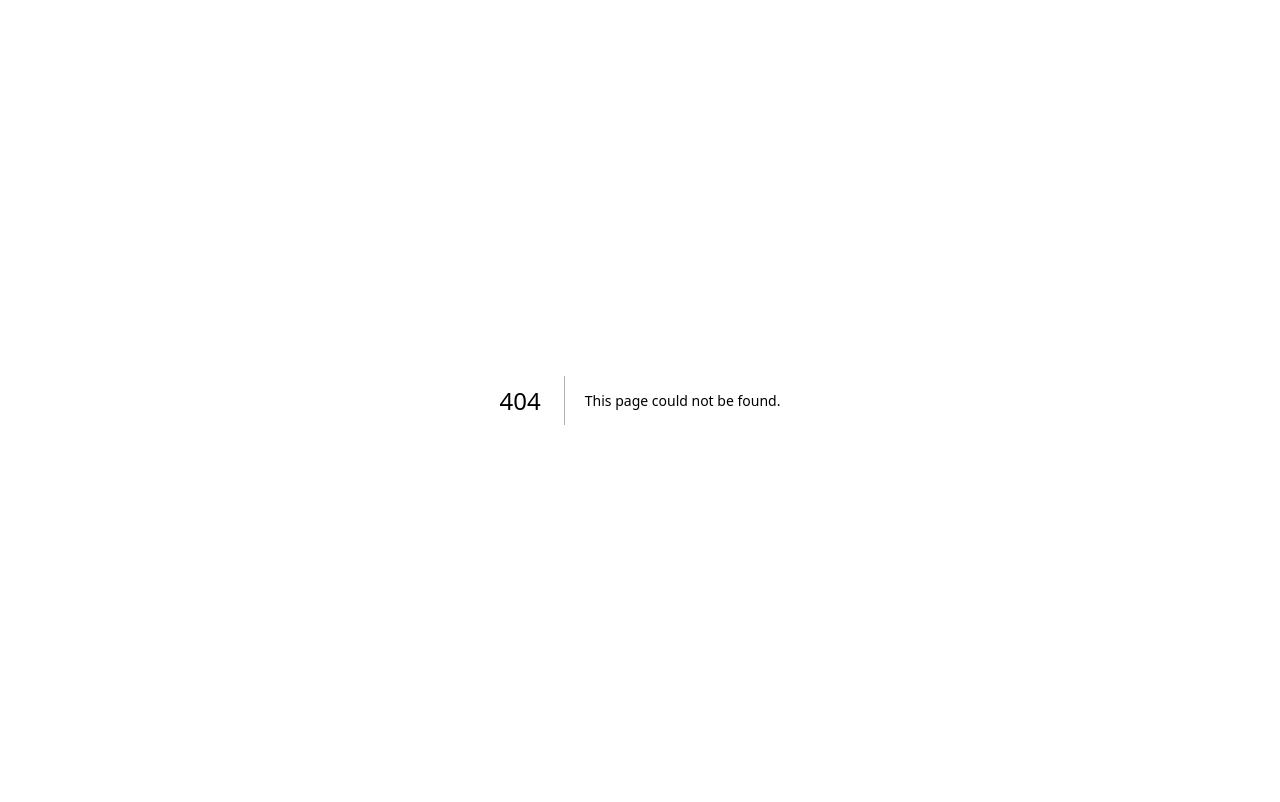
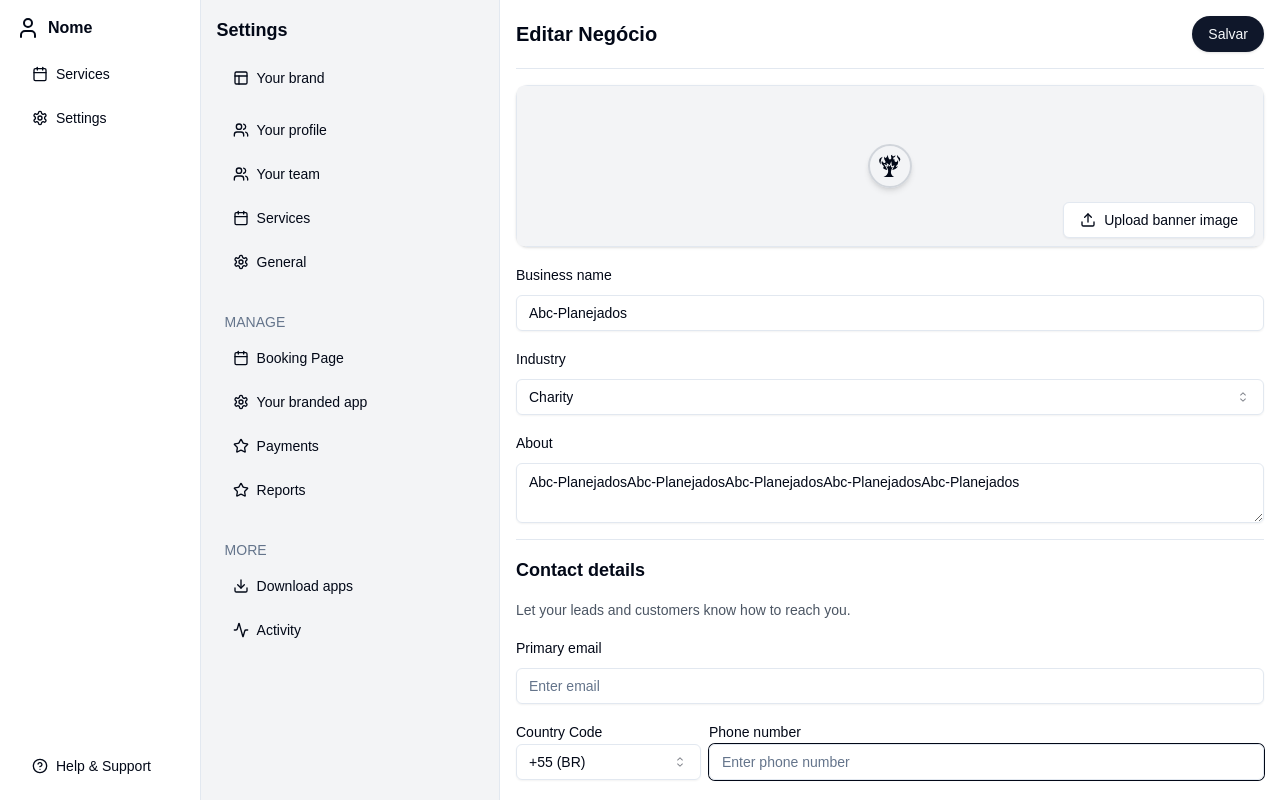
Before and after one commit to mynute-app/mynute-next, a Next.js app: page /admin/settings/your-brand/ceb0 in a window 1280 px wide. Before the commit this address had no page. Shown: the top 802 px of the page. Built offline with nearby package versions, Linux system fonts and the light colour scheme; data requests are answered from the project's data file.

Commit message:
feature: criado o edit de empresas

```diff
--- a/package.json
+++ b/package.json
@@ -29,6 +29,7 @@
     "clsx": "^2.1.1",
     "json-server": "^1.0.0-beta.3",
     "lucide-react": "^0.446.0",
+    "motion": "^11.11.17",
     "next": "14.2.13",
     "next-auth": "^5.0.0-beta.25",
     "prisma": "^5.20.0",
--- a/server.json
+++ b/server.json
@@ -28,40 +28,10 @@
   ],
   "business": [
     {
-      "id": "085a",
-      "businessName": "Vitor Shop",
-      "industry": "Computers",
-      "about": "A loja Vitor shopA loja Vitor shopA loja Vitor shopA loja Vitor shopA loja Vitor shop A loja Vitor shopA loja Vitor shop",
-      "contact": {
-        "email": "vitoraugustodemattos@gmail.com",
-        "phoneNumbers": [
-          {
-            "countryCode": "+55",
-            "phone": "11971351731"
-          }
-        ]
-      }
-    },
-    {
-      "id": "694e",
-      "businessName": "Teste",
-      "industry": "Clinic",
-      "about": "TesteTesteTesteTeste",
-      "contact": {
-        "email": "vitoraugustodemattos@gmail.com",
-        "phoneNumbers": [
-          {
-            "countryCode": "+55",
-            "phone": "11971351731"
-          }
-        ]
-      }
-    },
-    {
-      "id": "c701",
+      "id": "ceb0",
       "businessName": "Abc-Planejados",
-      "industry": "Cafe",
-      "about": "ASDdAdsadasda",
+      "industry": "Charity",
+      "about": "Abc-PlanejadosAbc-PlanejadosAbc-PlanejadosAbc-PlanejadosAbc-Planejados",
       "contact": {
         "email": "vitoraugustodemattos@gmail.com",
         "phoneNumbers": [
--- a/src/app/admin/settings/settings-sub-sidebar.tsx
+++ b/src/app/admin/settings/settings-sub-sidebar.tsx
@@ -9,16 +9,84 @@ import {
   Activity,
 } from "lucide-react";
 import Link from "next/link";
+import { useEffect, useState } from "react";
+import { motion } from "framer-motion";
+
+type DataBusinesses = {
+  id: number;
+  businessName: string;
+}[];
+
 
 export const SettingsSubSidebar = () => {
+  const [isBrandSubMenuOpen, setIsBrandSubMenuOpen] = useState(false);
+  const [businesses, setBusinesses] = useState <DataBusinesses>([]);
+  const [loading, setLoading] = useState(true);
+
+  useEffect(() => {
+    const fetchBusinesses = async () => {
+      try {
+        const response = await fetch("http://localhost:3333/business"); // Substitua pelo seu endpoint
+        if (!response.ok) {
+          throw new Error(`HTTP error! status: ${response.status}`);
+        }
+        const data = await response.json();
+        setBusinesses(data); // Armazena os dados no estado
+      } catch (error) {
+        console.error("Erro ao buscar empresas:", error);
+      } finally {
+        setLoading(false);
+      }
+    };
+
+    fetchBusinesses();
+  }, []);
   return (
     <div className="space-y-4">
       <h2 className="text-lg font-semibold">Settings</h2>
+
       <div className="space-y-2">
-        <Button variant="ghost" className="w-full justify-start gap-2">
+        <Button
+          variant="ghost"
+          className="w-full justify-start gap-2"
+          onClick={() => setIsBrandSubMenuOpen(!isBrandSubMenuOpen)}
+        >
           <Layout className="h-4 w-4" />
           <Link href="/admin/settings/your-brand">Your brand</Link>
         </Button>
+
+        <motion.div
+          initial={{ height: 0, opacity: 0 }}
+          animate={
+            isBrandSubMenuOpen
+              ? { height: "auto", opacity: 1 }
+              : { height: 0, opacity: 0 }
+          }
+          transition={{ duration: 0.3, ease: "easeInOut" }}
+          className="overflow-hidden"
+        >
+          <div className="ml-6 space-y-2">
+            {loading ? (
+              <p>Carregando empresas...</p>
+            ) : businesses.length > 0 ? (
+              businesses.map(business => (
+                <Button
+                  key={business.id}
+                  variant="ghost"
+                  className="w-full justify-start gap-2"
+                >
+                  <Star className="h-4 w-4" />
+                  <Link href={`/admin/settings/your-brand/${business.id}`}>
+                    {business.businessName}
+                  </Link>
+                </Button>
+              ))
+            ) : (
+              <p>Nenhuma empresa encontrada.</p>
+            )}
+          </div>
+        </motion.div>
+
         <Button variant="ghost" className="w-full justify-start gap-2">
           <Users className="h-4 w-4" />
           <Link href="/admin/settings/your-profile">Your profile</Link>
--- /dev/null
+++ b/src/app/admin/settings/your-brand/[id]/edit-business.tsx
@@ -0,0 +1,190 @@
+"use client";
+
+import { useEffect, useState } from "react";
+import { useRouter } from "next/navigation";
+import { Controller, useForm } from "react-hook-form";
+import { zodResolver } from "@hookform/resolvers/zod";
+import { Upload } from "lucide-react";
+import { Button } from "@/components/ui/button";
+import { Input } from "@/components/ui/input";
+import { Label } from "@/components/ui/label";
+import { Card, CardContent } from "@/components/ui/card";
+import { GiBurningTree } from "react-icons/gi";
+import * as zod from "zod";
+import { Separator } from "@/components/ui/separator";
+import { useToast } from "@/hooks/use-toast";
+import {
+  Select,
+  SelectContent,
+  SelectItem,
+  SelectTrigger,
+  SelectValue,
+} from "@/components/ui/select";
+import { Textarea } from "@/components/ui/textarea";
+import { BusinessNameField } from "../business-name-field";
+import { IndustryField } from "../industry-field";
+import { AboutField } from "../about-field";
+import { Contact } from "../contact";
+import { Location } from "../location";
+import { BusinessSchema } from "../../../../../../schema";
+const EditBusiness = () => {
+  const id =
+    typeof window !== "undefined"
+      ? window.location.pathname.split("/").pop()
+      : null;
+  const { toast } = useToast();
+  const [searchTerm, setSearchTerm] = useState("");
+  const [businessData, setBusinessData] = useState(null);
+
+  const form = useForm<zod.infer<typeof BusinessSchema>>({
+    resolver: zodResolver(BusinessSchema),
+    defaultValues: {
+      businessName: "",
+      industry: "",
+      about: "",
+    },
+  });
+
+  const {
+    register,
+    handleSubmit,
+    control,
+    setValue,
+    formState: { errors, isSubmitting, isDirty },
+  } = form;
+
+  useEffect(() => {
+    if (!id) return;
+
+    const fetchBusiness = async () => {
+      try {
+        const response = await fetch(`http://localhost:3333/business/${id}`);
+        if (!response.ok) throw new Error("Erro ao buscar dados do negócio.");
+
+        const data = await response.json();
+        setBusinessData(data);
+
+        // Preencher o formulário com os dados da empresa
+        setValue("businessName", data.businessName);
+        setValue("industry", data.industry);
+        setValue("about", data.about);
+        // Outros campos podem ser configurados aqui
+      } catch (error) {
+        console.error("Erro ao carregar dados:", error);
+      }
+    };
+
+    fetchBusiness();
+  }, [id, setValue]);
+
+  const onSubmit = async (values: zod.infer<typeof BusinessSchema>) => {
+    try {
+      const response = await fetch(`http://localhost:3333/business/${id}`, {
+        method: "PUT",
+        headers: { "Content-Type": "application/json" },
+        body: JSON.stringify(values),
+      });
+
+      if (!response.ok) {
+        throw new Error("Erro ao atualizar os dados");
+      }
+
+      toast({
+        title: "Sucesso",
+        description: "Dados atualizados com sucesso!",
+      });
+    } catch (error) {
+      console.error("Erro ao atualizar dados:", error);
+      toast({
+        title: "Erro",
+        description: "Ocorreu um erro ao atualizar os dados.",
+        variant: "destructive",
+      });
+    }
+  };
+
+  const industries = [
+    "Automotive",
+    "Barbershop",
+    "Beauty",
+    "Business services",
+    "Cafe",
+    "Charity",
+    "Church",
+    "Cleaning",
+    "Clinic",
+    "Computers",
+  ];
+
+  const filteredIndustries = industries.filter(industry =>
+    industry.toLowerCase().includes(searchTerm.toLowerCase())
+  );
+
+  if (!businessData) return <p>Carregando dados do negócio...</p>;
+
+  return (
+    <div className="container mx-auto p-4">
+      <div className="flex justify-between items-center ">
+        <h2 className="text-xl font-bold">Editar Negócio</h2>
+
+        <Button
+          onClick={handleSubmit(onSubmit)}
+          disabled={!isDirty || isSubmitting}
+          className={`rounded-full ${
+            !isDirty
+              ? "opacity-50 cursor-not-allowed pointer-events-none"
+              : "opacity-100"
+          }`}
+        >
+          {isSubmitting ? "Enviando..." : "Salvar"}
+        </Button>
+      </div>
+      <Separator className="my-4" />
+
+      {/* Divisão em duas colunas */}
+      <div className="grid gap-6 md:grid-cols-1 max-w-3xl mx-auto">
+        {/* Coluna do Formulário Principal */}
+        <form onSubmit={handleSubmit(onSubmit)} className="space-y-4">
+          <Card>
+            <CardContent className="p-0 relative">
+              <div className="flex items-center justify-center h-40 bg-gray-100 rounded-md">
+                <div className="border-2 rounded-full border-gray-300 p-2 shadow-md">
+                  <GiBurningTree className="size-6" />
+                </div>
+                <Button
+                  variant="outline"
+                  className="absolute bottom-2 right-2 rounded-md shadow-sm"
+                >
+                  <Upload className="mr-2 h-4 w-4" /> Upload banner image
+                </Button>
+              </div>
+            </CardContent>
+          </Card>
+
+          <BusinessNameField
+            register={register}
+            error={errors.businessName?.message}
+          />
+
+          <IndustryField
+            control={control}
+            error={errors.industry?.message}
+            searchTerm={searchTerm}
+            setSearchTerm={setSearchTerm}
+            filteredIndustries={filteredIndustries}
+          />
+
+          <AboutField register={register} error={errors.about?.message} />
+          <Separator className="my-10" />
+          <Contact control={control} register={register} errors={errors} />
+          <Separator className="my-10" />
+          <Location control={control} register={register} errors={errors} />
+        </form>
+        <div>....</div>
+        {/* Coluna Direita: Componente Contact */}
+      </div>
+    </div>
+  );
+};
+
+export default EditBusiness;
--- /dev/null
+++ b/src/app/admin/settings/your-brand/[id]/page.tsx
@@ -0,0 +1,7 @@
+import EditBusiness from "./edit-business";
+
+const Page = () => {
+  return <EditBusiness />;
+};
+
+export default Page;
--- a/src/components/admin/sidebar.tsx
+++ b/src/components/admin/sidebar.tsx
@@ -16,8 +16,6 @@ import { SettingsSubSidebar } from "@/app/admin/settings/settings-sub-sidebar";
 
 export const Sidebar = () => {
   const [activeOption, setActiveOption] = useState<string | null>(null);
-
-  // Função para definir o item ativo
   const handleOptionClick = (option: string) => {
     setActiveOption(option === activeOption ? null : option);
   };
--- a/src/components/admin/sub-sidebar.tsx
+++ b/src/components/admin/sub-sidebar.tsx
@@ -23,7 +23,7 @@ export const SubSidebar = () => {
       <div className="space-y-2">
         <Button variant="ghost" className="w-full justify-start gap-2">
           <Layout className="h-4 w-4" />
-          Your brand
+          Your brandasd
         </Button>
         <Button variant="ghost" className="w-full justify-start gap-2">
           <Users className="h-4 w-4" />
```
Also changed, not shown: 1 other file (tests, documents, lock files or other folders).
